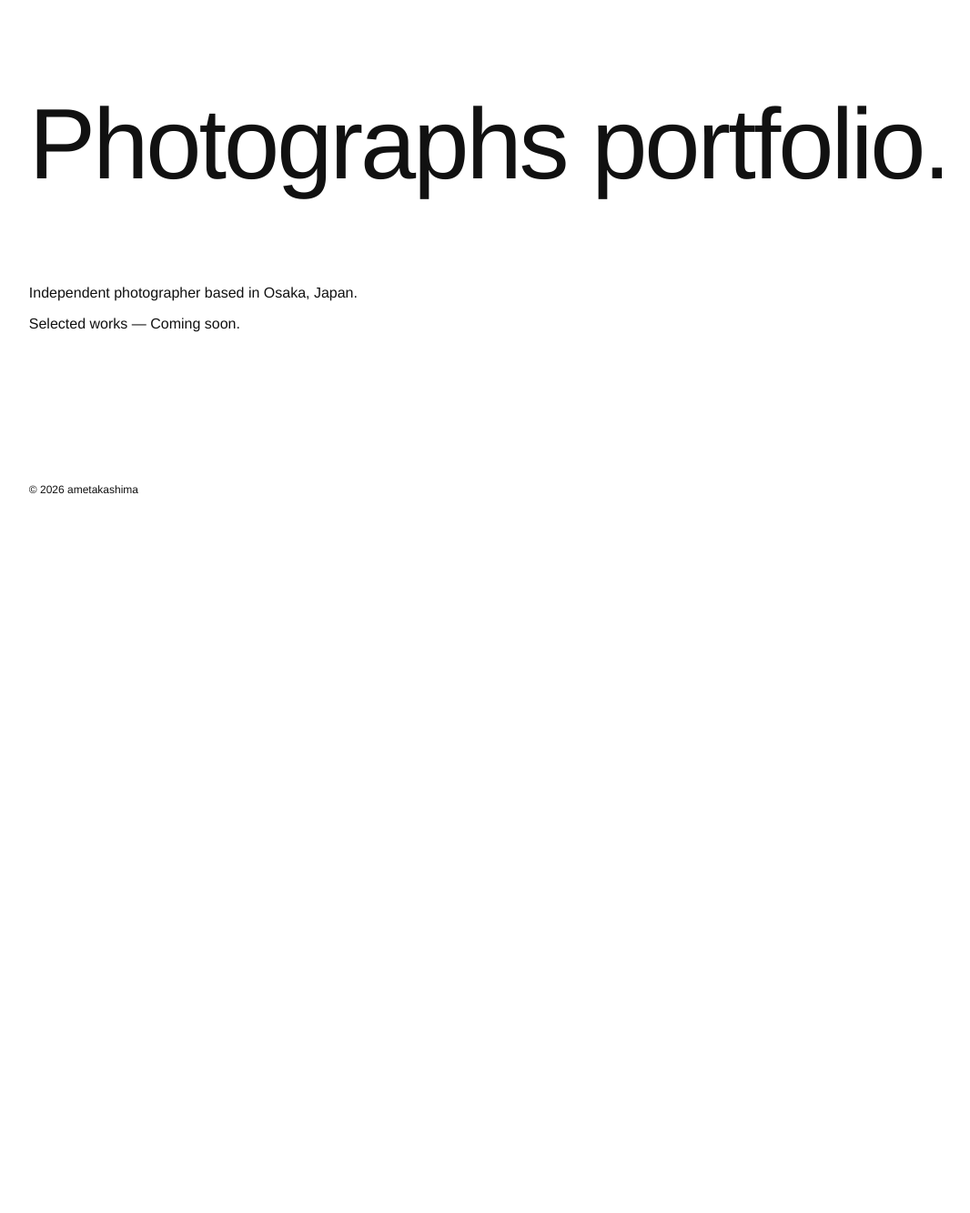
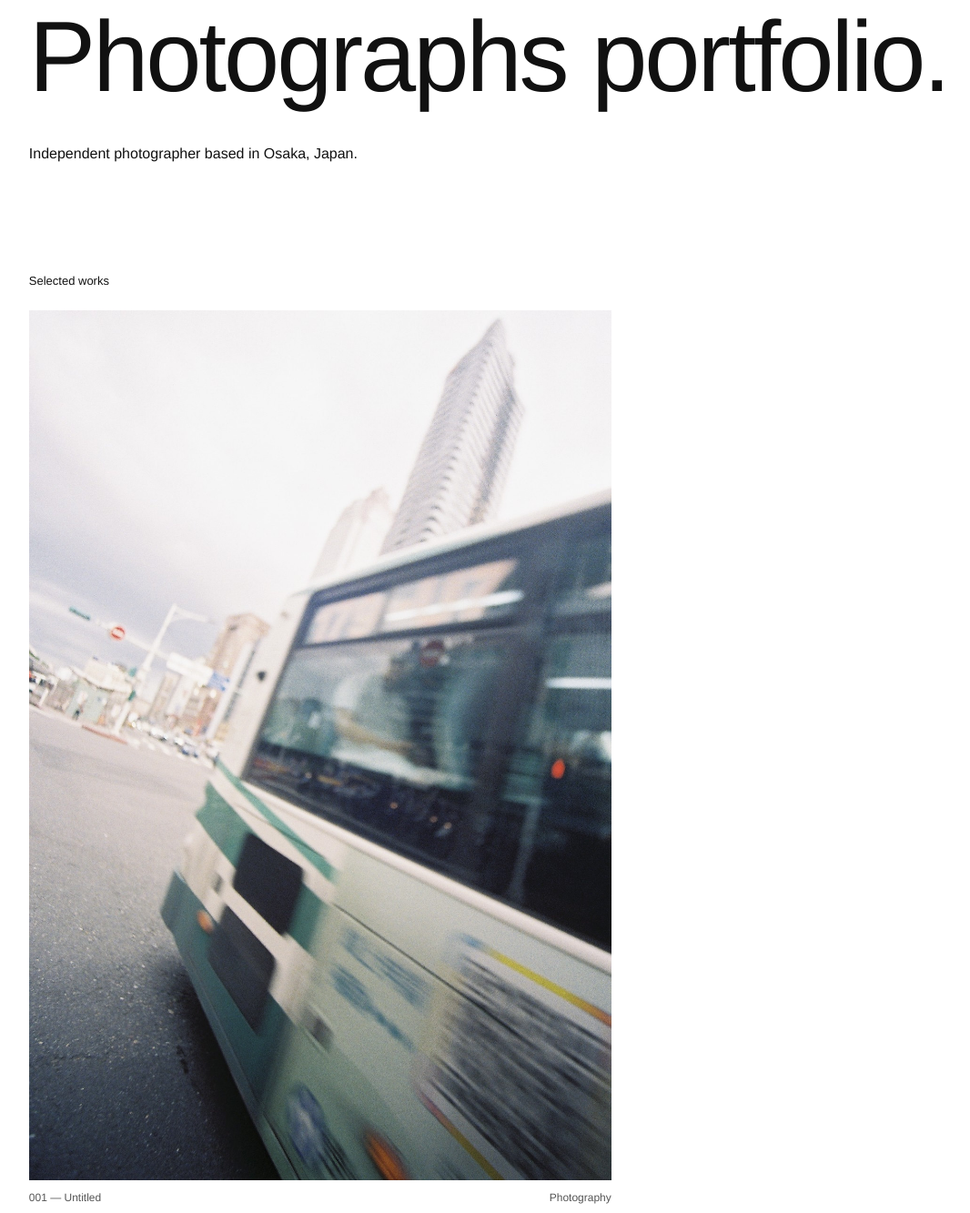
Before and after one commit to ametakashima/ametakashima.github.io, a plain HTML site: page index.html in a window 1280 px wide. Shown: the part 207-1540 px from the top of the page at 91% size, without its empty margins (45-1111 px from the left). Before the commit the page ends 800 px from the top, so only its background shows below. Drawn offline with Linux system fonts and the light colour scheme.

Commit message:
Add first portfolio photograph

```diff
--- a/index.html
+++ b/index.html
@@ -4,7 +4,9 @@
 <head>
   <meta charset="UTF-8">
   <meta name="viewport" content="width=device-width, initial-scale=1">
+  <meta name="description" content="Photographs portfolio by ametakashima, an independent photographer based in Osaka, Japan.">
   <title>ametakashima — Photography</title>
+
   <style>
     body {
       margin: 0;
@@ -12,12 +14,14 @@
       color: #111;
       font-family: Helvetica, Arial, sans-serif;
     }
+
     header {
       padding: 35px 6%;
       display: flex;
       justify-content: space-between;
       align-items: center;
     }
+
     h1 {
       font-size: 20px;
       letter-spacing: 0;
@@ -25,45 +29,156 @@
       margin: 0;
       font-weight: 700;
     }
+
     nav a {
       color: inherit;
       margin-left: 20px;
       text-decoration: none;
     }
+
     nav a:hover {
       text-decoration: underline;
     }
+
     main {
-      padding: 15vh 6%;
+      padding: 15vh 6% 12vh;
       min-height: 45vh;
     }
+
     h2 {
       font-size: clamp(40px, 9vw, 110px);
       font-weight: 400;
       letter-spacing: -3px;
+      line-height: 1.08;
+      margin-top: 0;
+      margin-bottom: 34px;
     }
+
+    .intro {
+      margin: 0;
+      line-height: 1.6;
+    }
+
+    .works {
+      margin-top: clamp(95px, 15vh, 190px);
+    }
+
+    .section-heading {
+      font-size: 13px;
+      font-weight: 400;
+      margin: 0 0 25px;
+    }
+
+    figure {
+      margin: 0;
+      width: min(100%, 640px);
+    }
+
+    .photo-link {
+      display: block;
+      cursor: zoom-in;
+    }
+
+    .photo-link img {
+      display: block;
+      width: 100%;
+      height: auto;
+    }
+
+    figcaption {
+      display: flex;
+      justify-content: space-between;
+      gap: 16px;
+      margin-top: 12px;
+      font-size: 12px;
+      color: #555;
+    }
+
     footer {
       padding: 30px 6%;
       font-size: 12px;
     }
+
+    @media (max-width: 600px) {
+      header {
+        padding: 26px 6%;
+      }
+
+      main {
+        padding-top: 12vh;
+      }
+
+      h2 {
+        letter-spacing: -1.5px;
+      }
+
+      .works {
+        margin-top: 80px;
+      }
+    }
   </style>
 </head>
+
 <body>
   <header>
     <h1>ametakashima</h1>
+
     <nav>
-      <a href="https://www.instagram.com/ametakashima/"
-         target="_blank"
-         rel="noopener noreferrer">CONTACT</a>
+      <a
+        href="https://www.instagram.com/ametakashima/"
+        target="_blank"
+        rel="noopener noreferrer"
+      >
+        CONTACT
+      </a>
     </nav>
   </header>
 
   <main>
     <h2>Photographs portfolio.</h2>
-    <p>Independent photographer based in Osaka, Japan.</p>
-    <p>Selected works — Coming soon.</p>
+
+    <p class="intro">
+      Independent photographer based in Osaka, Japan.
+    </p>
+
+    <section class="works"
+      aria-labelledby="selected-works-heading">
+
+      <h3
+        id="selected-works-heading"
+        class="section-heading">
+        Selected works
+      </h3>
+
+      <figure>
+        <a
+          class="photo-link"
+          href="images/01.jpg"
+          target="_blank"
+          rel="noopener noreferrer"
+          aria-label="Open photograph 001 in full size"
+        >
+          <img
+            src="images/01.jpg"
+            alt="A green and white bus photographed in motion on a city street, with tilted framing and soft motion blur."
+            width="1232"
+            height="1840"
+            loading="lazy"
+            decoding="async"
+          >
+        </a>
+
+        <figcaption>
+          <span>001 — Untitled</span>
+          <span>Photography</span>
+        </figcaption>
+      </figure>
+
+    </section>
   </main>
 
-  <footer>© 2026 ametakashima</footer>
+  <footer>
+    © 2026 ametakashima
+  </footer>
 </body>
 </html>
```
Also changed, not shown: images/01.jpg (added).
